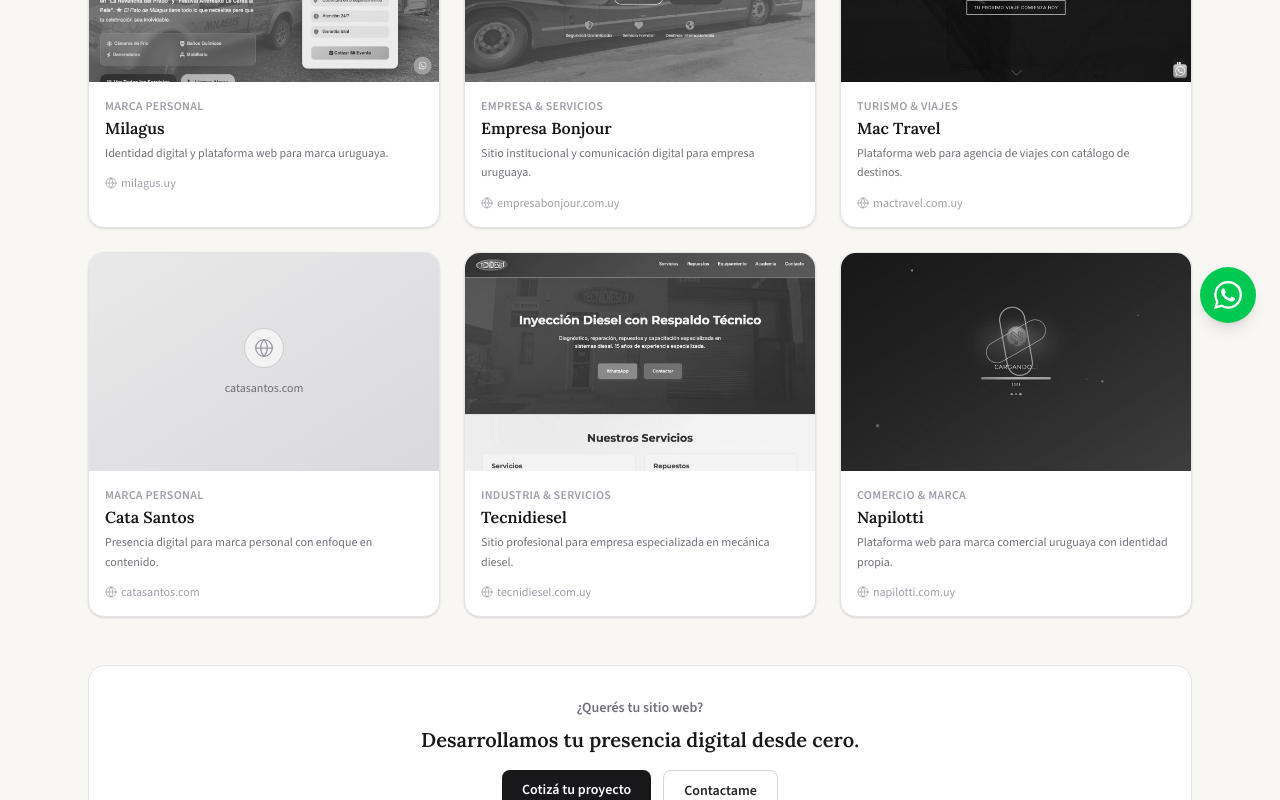
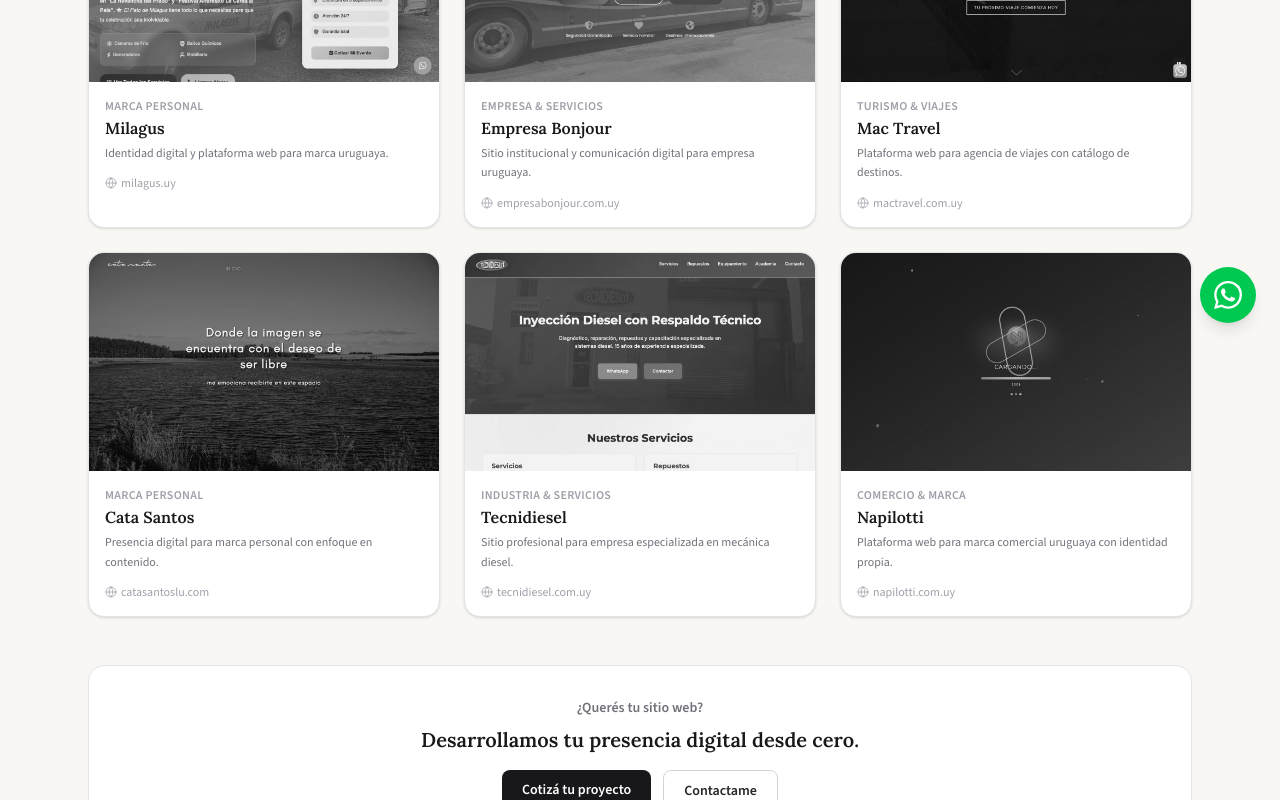
Before and after one commit to nuevositio/sergio-perez-website2, a Next.js app: page /proyectos in a window 1280 px wide. Shown: the part 453-1253 px from the top of the page. Built offline with nearby package versions, Linux system fonts and the light colour scheme.

Commit message:
fix: URL correcta de Cata Santos (catasantoslu.com) + screenshot

```diff
--- a/src/app/(public)/proyectos/page.tsx
+++ b/src/app/(public)/proyectos/page.tsx
@@ -42,11 +42,11 @@ const projects = [
   },
   {
     name: "Cata Santos",
-    url: "https://www.catasantos.com",
-    display: "catasantos.com",
+    url: "https://catasantoslu.com",
+    display: "catasantoslu.com",
     category: "Marca personal",
     description: "Presencia digital para marca personal con enfoque en contenido.",
-    screenshot: null,
+    screenshot: "/images/proyectos/catasantos.jpg",
   },
   {
     name: "Tecnidiesel",
```
Also changed, not shown: public/images/proyectos/catasantos.jpg (added).
